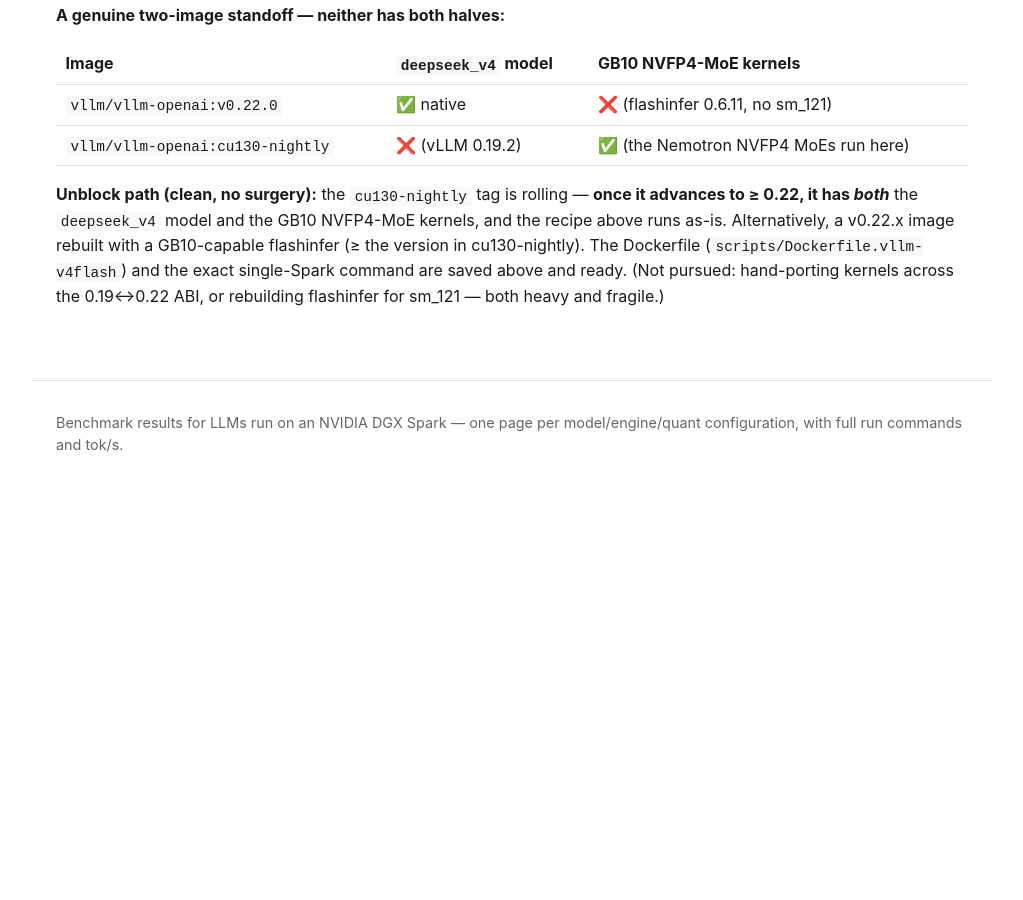
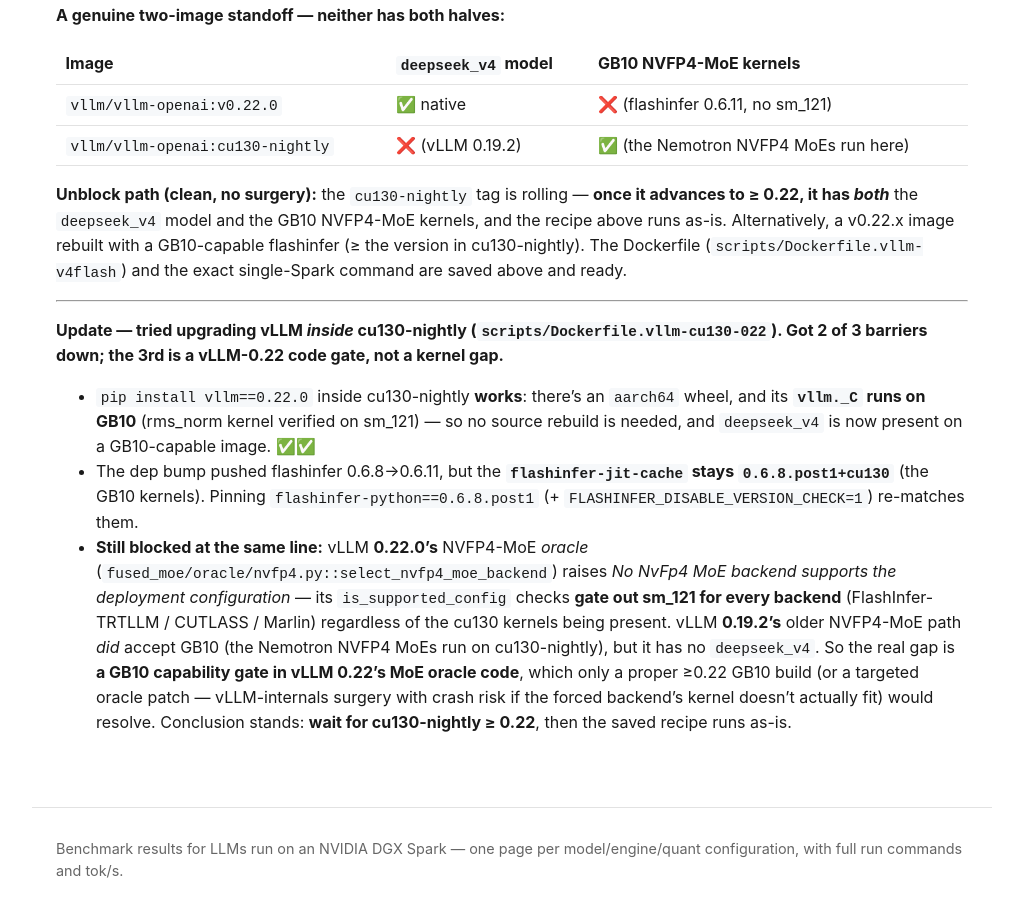
Before and after one commit to yjsoon/autobench, a Jekyll site: the page built from _configs/deepseek-v4-flash-vllm-nvfp4-eagle3.md, in a window 1280 px wide and 900 px high, scrolled down 2057 px. Shown: the whole window, without its empty margins (128-1151 px from the left). Built offline with Jekyll 4.4.1, drawn with Linux system fonts in a browser that asks for light colours; before the commit the page ends 2576 px from its top, so only the background shows below that.

Commit message:
V4-Flash: vLLM-in-cu130 upgrade gets 2/3 barriers; blocked by vLLM 0.22 NVFP4-MoE oracle GB10 gate
pip install vllm==0.22.0 in cu130-nightly works (aarch64 wheel, vllm._C runs on
GB10, deepseek_v4 present); flashinfer-jit-cache stays 0.6.8+cu130 (GB10 kernels),
re-matched via pinning flashinfer-python==0.6.8. BUT vLLM 0.22's NVFP4-MoE oracle
(oracle/nvfp4.py) code-gates sm_121 for all backends -> same NotImplementedError.
0.19.2's older path accepted GB10 but lacks deepseek_v4. Documented; wait for
cu130-nightly>=0.22.

Co-Authored-By: Claude Opus 4.8 (1M context) <noreply@anthropic.com>
Claude-Session: https://claude.ai/code/session_01JczsieM71svofn8CxRyY2s

```diff
--- a/_configs/deepseek-v4-flash-vllm-nvfp4-eagle3.md
+++ b/_configs/deepseek-v4-flash-vllm-nvfp4-eagle3.md
@@ -75,5 +75,24 @@ the **4-bit NVFP4 expert** path; FP8 linear is fine. Forcing a backend
 ≥ 0.22, it has *both*** the `deepseek_v4` model and the GB10 NVFP4-MoE kernels, and the recipe above
 runs as-is. Alternatively, a v0.22.x image rebuilt with a GB10-capable flashinfer (≥ the version in
 cu130-nightly). The Dockerfile (`scripts/Dockerfile.vllm-v4flash`) and the exact single-Spark command
-are saved above and ready. (Not pursued: hand-porting kernels across the 0.19↔0.22 ABI, or rebuilding
-flashinfer for sm_121 — both heavy and fragile.)
+are saved above and ready.
+
+---
+
+**Update — tried upgrading vLLM *inside* cu130-nightly (`scripts/Dockerfile.vllm-cu130-022`). Got 2 of
+3 barriers down; the 3rd is a vLLM-0.22 code gate, not a kernel gap.**
+- `pip install vllm==0.22.0` inside cu130-nightly **works**: there's an `aarch64` wheel, and its
+  **`vllm._C` runs on GB10** (rms_norm kernel verified on sm_121) — so no source rebuild is needed, and
+  `deepseek_v4` is now present on a GB10-capable image. ✅✅
+- The dep bump pushed flashinfer 0.6.8→0.6.11, but the **`flashinfer-jit-cache` stays `0.6.8.post1+cu130`**
+  (the GB10 kernels). Pinning `flashinfer-python==0.6.8.post1` (+ `FLASHINFER_DISABLE_VERSION_CHECK=1`)
+  re-matches them.
+- **Still blocked at the same line:** vLLM **0.22.0's** NVFP4-MoE *oracle*
+  (`fused_moe/oracle/nvfp4.py::select_nvfp4_moe_backend`) raises *No NvFp4 MoE backend supports the
+  deployment configuration* — its `is_supported_config` checks **gate out sm_121 for every backend**
+  (FlashInfer-TRTLLM / CUTLASS / Marlin) regardless of the cu130 kernels being present. vLLM **0.19.2's**
+  older NVFP4-MoE path *did* accept GB10 (the Nemotron NVFP4 MoEs run on cu130-nightly), but it has no
+  `deepseek_v4`. So the real gap is **a GB10 capability gate in vLLM 0.22's MoE oracle code**, which only
+  a proper ≥0.22 GB10 build (or a targeted oracle patch — vLLM-internals surgery with crash risk if the
+  forced backend's kernel doesn't actually fit) would resolve. Conclusion stands: **wait for
+  cu130-nightly ≥ 0.22**, then the saved recipe runs as-is.
```
Also changed, not shown: 1 other file.
